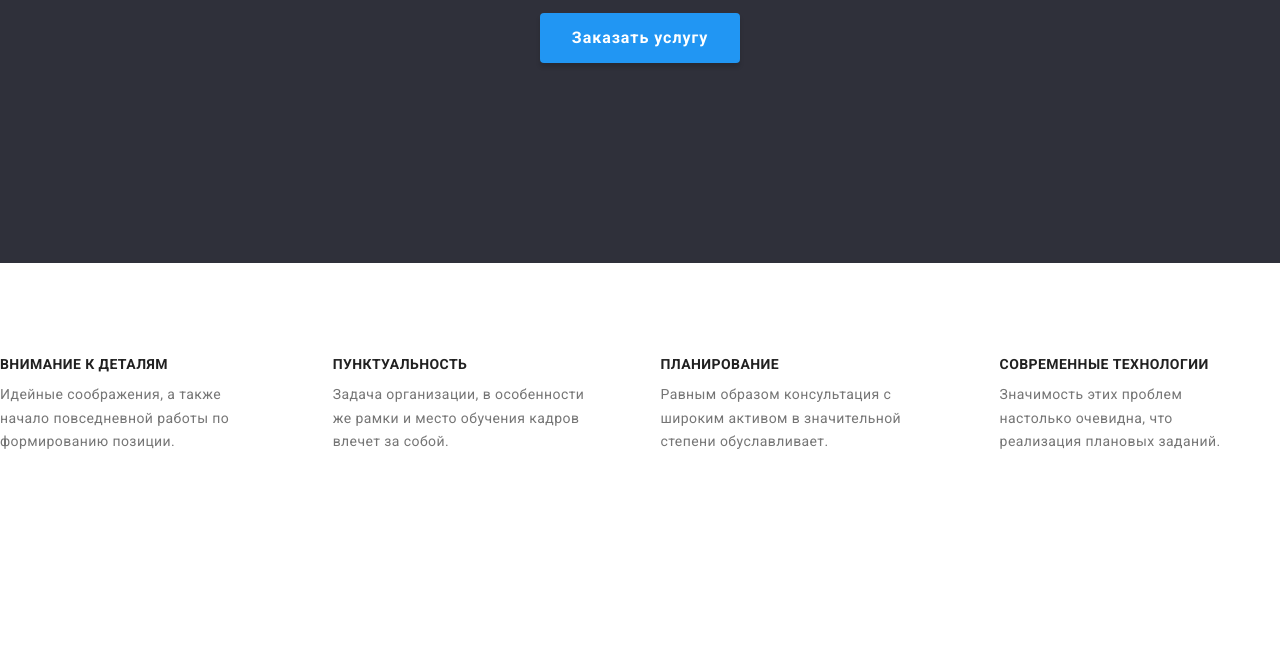
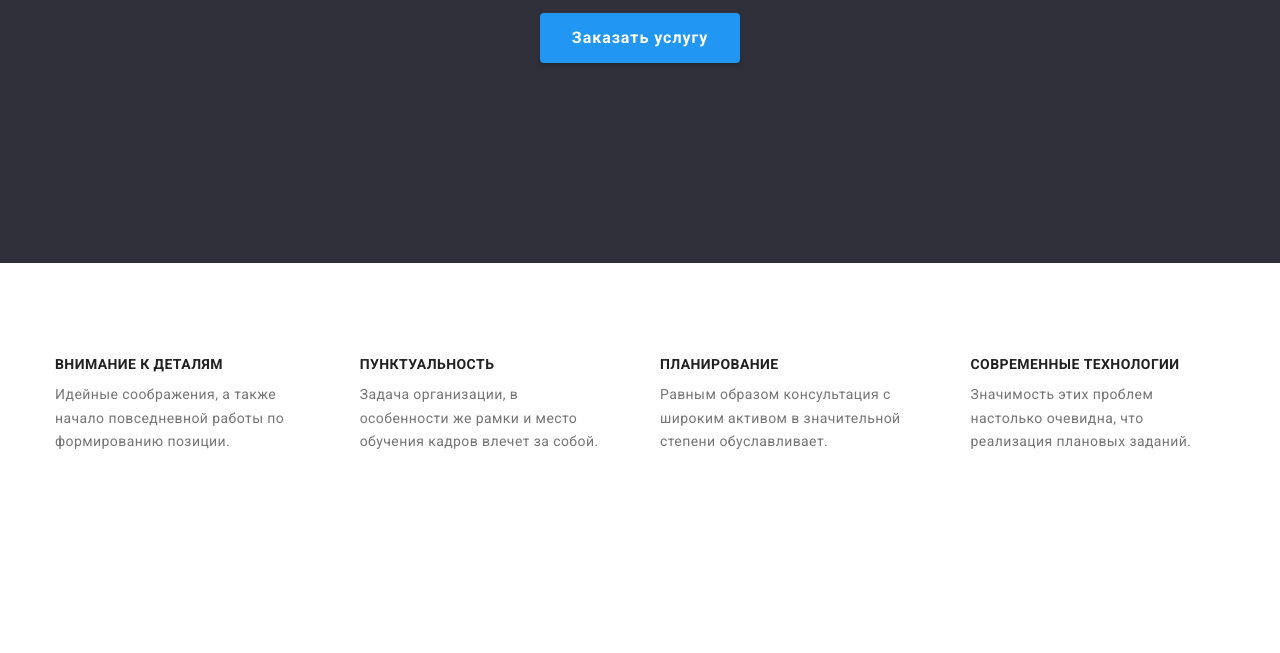
Before and after one commit to alionachykal/goit-markup-hw-03, a plain HTML site: page index.html in a window 1280 px wide. Shown: the part 418-1071 px from the top of the page. Drawn offline with nearby package versions, Linux system fonts and the light colour scheme.

Commit message:
change container

```diff
--- a/css/styles.css
+++ b/css/styles.css
@@ -348,6 +348,12 @@ margin-left: auto;
     text-align: center;
     column-gap: 30px;
 }
+.container-features{
+    width: 1200px;
+    margin: 0 auto;
+    padding-left: 15px;
+    padding-right: 15px;
+}
 .features-title-main{
     opacity: 0;
     display: none;
--- a/index.html
+++ b/index.html
@@ -43,7 +43,7 @@
           </div>
           </section>
           <section class="features-section">
-            <div class="container.features">
+            <div class="container-features">
               <h2 class="features-title-main"> Наше преимущество</h2>
               <ul class="features-list">
                   <li>
```
